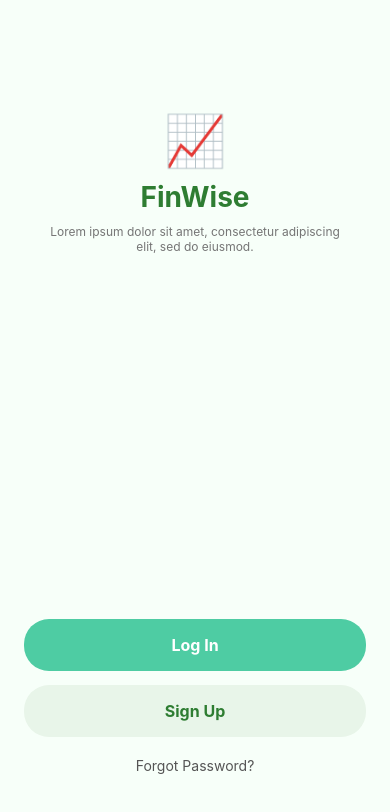
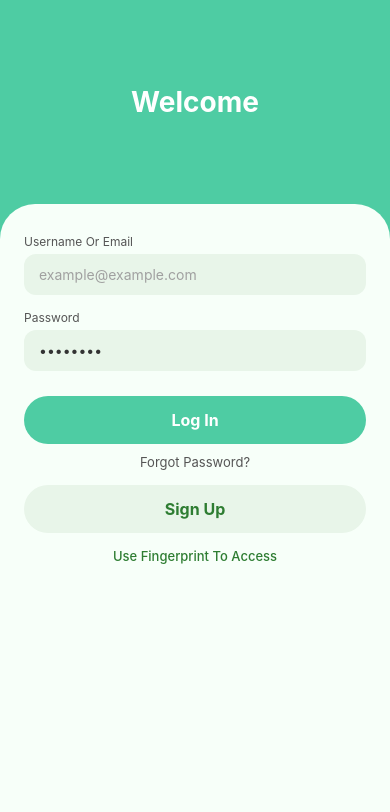
Before and after one commit to adaknurdana2-design/finans-app, a React Native app: screen / in a window 390 px wide. Shown: the top 812 px of the page. Built offline with nearby package versions, Linux system fonts and the light colour scheme.

Commit message:
Бет қосылды

```diff
--- a/App.jsx
+++ b/App.jsx
@@ -1,6 +1,6 @@
 import React from 'react';
-import LaunchScreenB from './src/components/screens/LaunchScreenB';
+import LoginScreen from './src/components/screens/LoginScreen';
 
 export default function App() {
-  return <LaunchScreenB />;
+  return <LoginScreen />;
 }
--- /dev/null
+++ b/src/components/screens/LoginScreen.tsx
@@ -0,0 +1,130 @@
+import React from 'react';
+import { StyleSheet, Text, View, TextInput, TouchableOpacity } from 'react-native';
+
+export default function LoginScreen() {
+  return (
+    <View style={styles.container}>
+      {/* Верхняя часть с заглавием */}
+      <View style={styles.topSection}>
+        <Text style={styles.title}>Welcome</Text>
+      </View>
+
+      {/* Нижняя белая часть с полями ввода */}
+      <View style={styles.bottomSection}>
+        <View style={styles.inputContainer}>
+          <Text style={styles.label}>Username Or Email</Text>
+          <TextInput
+            style={styles.input}
+            placeholder="example@example.com"
+            placeholderTextColor="#A0A0A0"
+          />
+        </View>
+
+        <View style={styles.inputContainer}>
+          <Text style={styles.label}>Password</Text>
+          <TextInput
+            style={styles.input}
+            secureTextEntry
+            value="••••••••"
+            placeholderTextColor="#A0A0A0"
+          />
+        </View>
+
+        <TouchableOpacity style={styles.loginButton}>
+          <Text style={styles.loginButtonText}>Log In</Text>
+        </TouchableOpacity>
+
+        <TouchableOpacity>
+          <Text style={styles.forgotText}>Forgot Password?</Text>
+        </TouchableOpacity>
+
+        <TouchableOpacity style={styles.signupButton}>
+          <Text style={styles.signupButtonText}>Sign Up</Text>
+        </TouchableOpacity>
+
+        <Text style={styles.fingerprintText}>Use Fingerprint To Access</Text>
+      </View>
+    </View>
+  );
+}
+
+const styles = StyleSheet.create({
+  container: {
+    flex: 1,
+    backgroundColor: '#4ECCA3',
+  },
+  topSection: {
+    flex: 0.25,
+    justifyContent: 'center',
+    alignItems: 'center',
+  },
+  title: {
+    fontSize: 28,
+    fontWeight: 'bold',
+    color: '#FFFFFF',
+  },
+  bottomSection: {
+    flex: 0.75,
+    backgroundColor: '#F7FFF9',
+    borderTopLeftRadius: 35,
+    borderTopRightRadius: 35,
+    paddingHorizontal: 24,
+    paddingTop: 30,
+    alignItems: 'center',
+  },
+  inputContainer: {
+    width: '100%',
+    marginBottom: 15,
+  },
+  label: {
+    fontSize: 12,
+    color: '#555',
+    marginBottom: 5,
+  },
+  input: {
+    width: '100%',
+    backgroundColor: '#E8F5E9',
+    paddingVertical: 12,
+    paddingHorizontal: 15,
+    borderRadius: 12,
+    fontSize: 14,
+    color: '#333',
+  },
+  loginButton: {
+    width: '100%',
+    backgroundColor: '#4ECCA3',
+    paddingVertical: 14,
+    borderRadius: 25,
+    alignItems: 'center',
+    marginTop: 10,
+    marginBottom: 10,
+  },
+  loginButtonText: {
+    color: '#FFFFFF',
+    fontSize: 16,
+    fontWeight: 'bold',
+  },
+  forgotText: {
+    color: '#555',
+    fontSize: 13,
+    marginBottom: 15,
+  },
+  signupButton: {
+    width: '100%',
+    backgroundColor: '#E8F5E9',
+    paddingVertical: 14,
+    borderRadius: 25,
+    alignItems: 'center',
+    marginBottom: 15,
+  },
+  signupButtonText: {
+    color: '#2E7D32',
+    fontSize: 16,
+    fontWeight: 'bold',
+  },
+  fingerprintText: {
+    color: '#2E7D32',
+    fontSize: 13,
+    fontWeight: '500',
+  },
+});
```
Also changed, not shown: src/components/screens/OnBoardingScreen.tsx (+51 -49 lines), src/components/screens/OnBoardingScreenB.tsx (+105 -0 lines), src/components/screens/RegisterScreen.tsx (added, +117 -0 lines).
